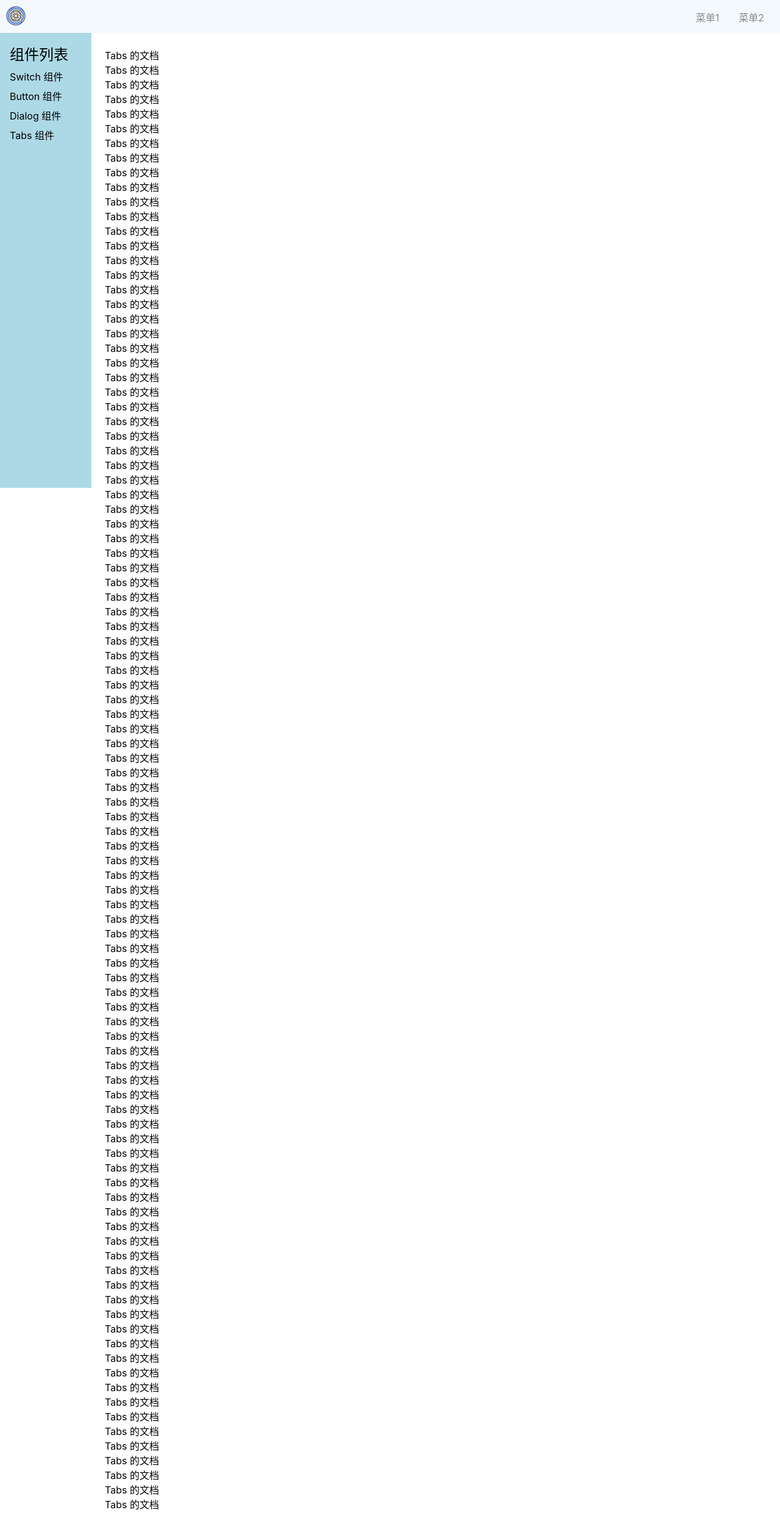
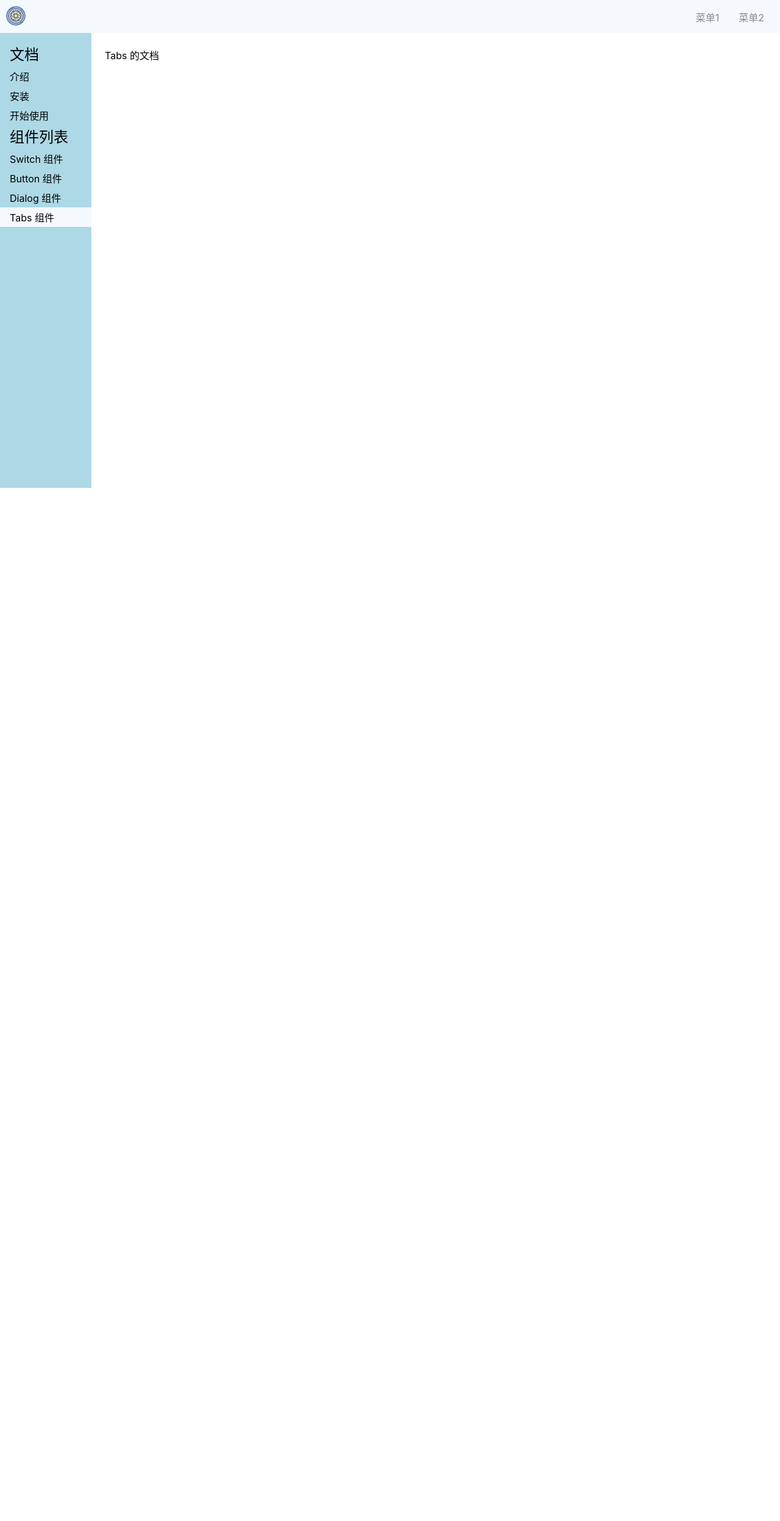
Before and after one commit to dax1-zyh/dax1-ui, a Vue app: page /#/doc/tabs in a window 1280 px wide. Shown: the whole page at 61% size. After the commit the page ends 800 px from the top, so only its background shows below. Built offline with nearby package versions, Linux system fonts and the light colour scheme.

Commit message:
高亮当前侧边栏

```diff
--- a/src/components/TabsDemo.vue
+++ b/src/components/TabsDemo.vue
@@ -1,104 +1,5 @@
 <template>
   <div>
     <p>Tabs 的文档</p>
-    <p>Tabs 的文档</p>
-    <p>Tabs 的文档</p>
-    <p>Tabs 的文档</p>
-    <p>Tabs 的文档</p>
-    <p>Tabs 的文档</p>
-    <p>Tabs 的文档</p>
-    <p>Tabs 的文档</p>
-    <p>Tabs 的文档</p>
-    <p>Tabs 的文档</p>
-    <p>Tabs 的文档</p>
-    <p>Tabs 的文档</p>
-    <p>Tabs 的文档</p>
-    <p>Tabs 的文档</p>
-    <p>Tabs 的文档</p>
-    <p>Tabs 的文档</p>
-    <p>Tabs 的文档</p>
-    <p>Tabs 的文档</p>
-    <p>Tabs 的文档</p>
-    <p>Tabs 的文档</p>
-    <p>Tabs 的文档</p>
-    <p>Tabs 的文档</p>
-    <p>Tabs 的文档</p>
-    <p>Tabs 的文档</p>
-    <p>Tabs 的文档</p>
-    <p>Tabs 的文档</p>
-    <p>Tabs 的文档</p>
-    <p>Tabs 的文档</p>
-    <p>Tabs 的文档</p>
-    <p>Tabs 的文档</p>
-    <p>Tabs 的文档</p>
-    <p>Tabs 的文档</p>
-    <p>Tabs 的文档</p>
-    <p>Tabs 的文档</p>
-    <p>Tabs 的文档</p>
-    <p>Tabs 的文档</p>
-    <p>Tabs 的文档</p>
-    <p>Tabs 的文档</p>
-    <p>Tabs 的文档</p>
-    <p>Tabs 的文档</p>
-    <p>Tabs 的文档</p>
-    <p>Tabs 的文档</p>
-    <p>Tabs 的文档</p>
-    <p>Tabs 的文档</p>
-    <p>Tabs 的文档</p>
-    <p>Tabs 的文档</p>
-    <p>Tabs 的文档</p>
-    <p>Tabs 的文档</p>
-    <p>Tabs 的文档</p>
-    <p>Tabs 的文档</p>
-    <p>Tabs 的文档</p>
-    <p>Tabs 的文档</p>
-    <p>Tabs 的文档</p>
-    <p>Tabs 的文档</p>
-    <p>Tabs 的文档</p>
-    <p>Tabs 的文档</p>
-    <p>Tabs 的文档</p>
-    <p>Tabs 的文档</p>
-    <p>Tabs 的文档</p>
-    <p>Tabs 的文档</p>
-    <p>Tabs 的文档</p>
-    <p>Tabs 的文档</p>
-    <p>Tabs 的文档</p>
-    <p>Tabs 的文档</p>
-    <p>Tabs 的文档</p>
-    <p>Tabs 的文档</p>
-    <p>Tabs 的文档</p>
-    <p>Tabs 的文档</p>
-    <p>Tabs 的文档</p>
-    <p>Tabs 的文档</p>
-    <p>Tabs 的文档</p>
-    <p>Tabs 的文档</p>
-    <p>Tabs 的文档</p>
-    <p>Tabs 的文档</p>
-    <p>Tabs 的文档</p>
-    <p>Tabs 的文档</p>
-    <p>Tabs 的文档</p>
-    <p>Tabs 的文档</p>
-    <p>Tabs 的文档</p>
-    <p>Tabs 的文档</p>
-    <p>Tabs 的文档</p>
-    <p>Tabs 的文档</p>
-    <p>Tabs 的文档</p>
-    <p>Tabs 的文档</p>
-    <p>Tabs 的文档</p>
-    <p>Tabs 的文档</p>
-    <p>Tabs 的文档</p>
-    <p>Tabs 的文档</p>
-    <p>Tabs 的文档</p>
-    <p>Tabs 的文档</p>
-    <p>Tabs 的文档</p>
-    <p>Tabs 的文档</p>
-    <p>Tabs 的文档</p>
-    <p>Tabs 的文档</p>
-    <p>Tabs 的文档</p>
-    <p>Tabs 的文档</p>
-    <p>Tabs 的文档</p>
-    <p>Tabs 的文档</p>
-    <p>Tabs 的文档</p>
-    <p>Tabs 的文档</p>
   </div>
 </template>
--- a/src/router.js
+++ b/src/router.js
@@ -6,6 +6,9 @@ import ButtonDemo from "./components/ButtonDemo.vue";
 import DialogDemo from "./components/DialogDemo.vue";
 import TabsDemo from "./components/TabsDemo.vue";
 import DocDemo from "./components/DocDemo.vue";
+import Intro from  "./views/Intro.vue"
+import install from "./views/install.vue"
+import start from "./views/start.vue"
 
 const history = createWebHashHistory()
 export const router = createRouter({
@@ -16,6 +19,9 @@ export const router = createRouter({
             path: '/doc', component: Doc,
             children: [
                 {path: '', component: DocDemo},
+                {path: 'intro', component: Intro},
+                {path: 'install', component: install},
+                {path: 'start', component: start},
                 {path: 'switch', component: SwitchDemo},
                 {path: 'button', component: ButtonDemo},
                 {path: 'dialog', component: DialogDemo},
--- a/src/views/Doc.vue
+++ b/src/views/Doc.vue
@@ -3,6 +3,12 @@
     <Topnav class="nav"/>
     <div class="content">
       <aside v-if="asideVisible">
+        <h2>文档</h2>
+        <ol>
+          <li><router-link to="/doc/intro">介绍</router-link></li>
+          <li><router-link to="/doc/install">安装</router-link></li>
+          <li><router-link to="/doc/start">开始使用</router-link></li>
+        </ol>
         <h2>组件列表</h2>
         <ol>
           <li>
@@ -72,7 +78,7 @@ export default {
 aside {
   background: lightblue;
   width: 150px;
-  padding: 70px 16px 16px 16px;
+  padding: 70px 0 16px 0;
   position: fixed;
   top: 0;
   left: 0;
@@ -80,11 +86,19 @@ aside {
 
   > h2 {
     margin-bottom: 4px;
+    padding: 0 16px;
   }
 
   > ol {
     > li {
-      padding: 4px 0;
+      overflow: hidden;
+      > a {
+        display: block;
+        padding: 4px 16px;
+      }
+      .router-link-active {
+        background: #f4f9fe;
+      }
     }
   }
 }
--- /dev/null
+++ b/src/views/Intro.vue
@@ -0,0 +1,13 @@
+<template>
+  介绍
+</template>
+
+<script>
+export default {
+  name: "Intro"
+}
+</script>
+
+<style scoped>
+
+</style>
--- /dev/null
+++ b/src/views/install.vue
@@ -0,0 +1,13 @@
+<template>
+  安装
+</template>
+
+<script>
+export default {
+  name: "install"
+}
+</script>
+
+<style scoped>
+
+</style>
--- /dev/null
+++ b/src/views/start.vue
@@ -0,0 +1,13 @@
+<template>
+  开始使用
+</template>
+
+<script>
+export default {
+  name: "start"
+}
+</script>
+
+<style scoped>
+
+</style>
```
